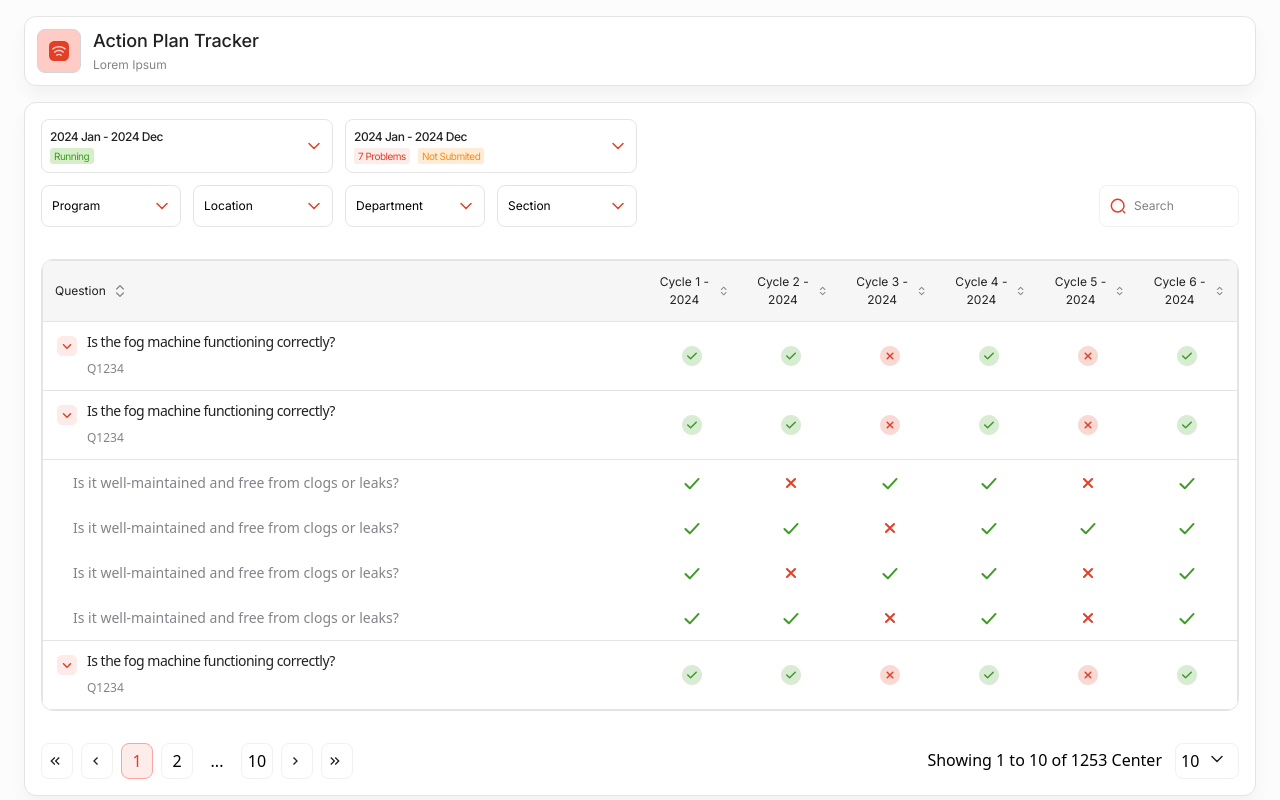
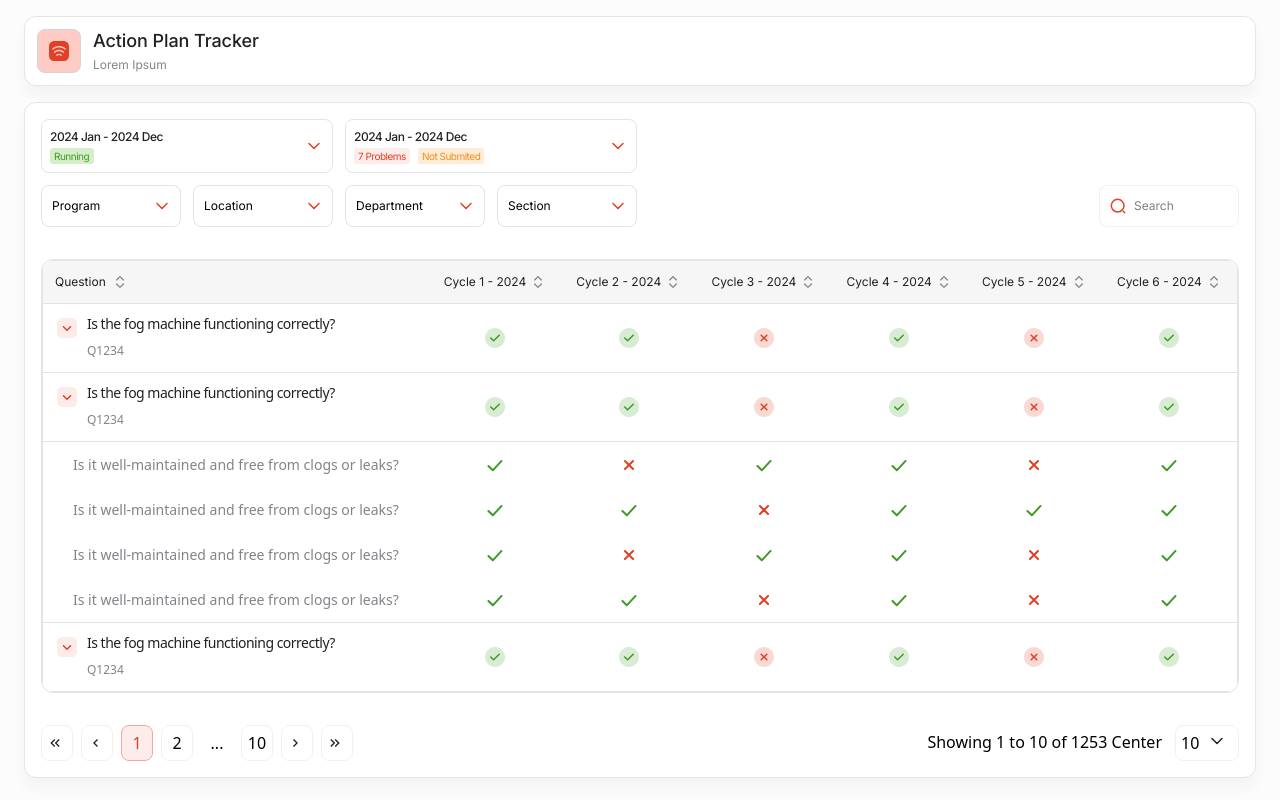
Before and after one commit to arjunraj2003/autosmart, a React (Vite) app: page / in a window 1280 px wide. Shown: the top 800 px of the page. Built offline with nearby package versions, Linux system fonts and the light colour scheme.

Commit message:
Add font inter

```diff
--- a/src/pages/user/ActionPlanTracker.jsx
+++ b/src/pages/user/ActionPlanTracker.jsx
@@ -148,7 +148,7 @@ const ActionPlanTracker = () => {
                                                 }`}
                                         >
                                             <td className="">
-                                                <div className="flex min-w-[600px] p-[12px] gap-[8px]">
+                                                <div className="flex p-[12px] gap-[8px]">
                                                     <div>
                                                     <svg width="24" height="24" viewBox="0 0 24 24" fill="none" xmlns="http://www.w3.org/2000/svg">
                                                         <path opacity="0.1" d="M2 7.81L2 16.19C2 19.83 4.17 22 7.81 22L16.18 22C19.83 22 22 19.83 22 16.19L22 7.82C22 4.18 19.83 2.01 16.19 2.01L7.81 2.01C4.17 2 2 4.17 2 7.81Z" fill="#E14026" />
```
